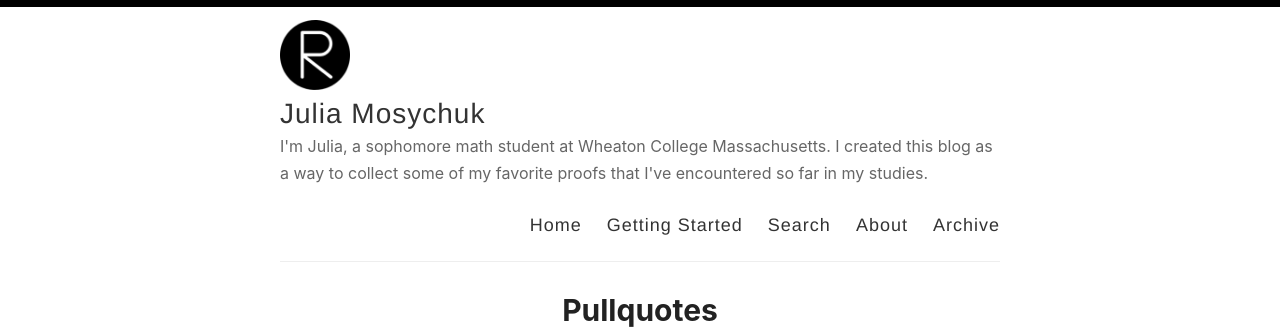
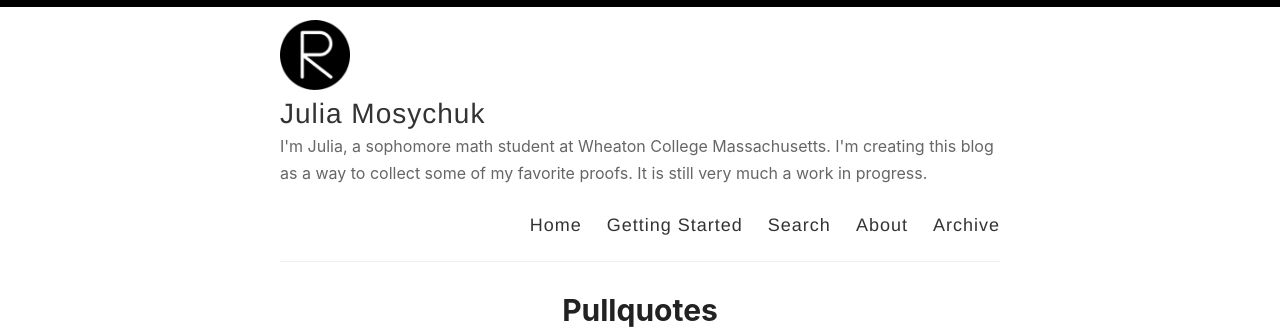
Before and after one commit to juliamosychuk/juliamosychuk.github.io, a Jekyll site: the page built from index.html, in a window 1280 px wide and 900 px high. Shown: the top 329 px of the window. Built offline with Jekyll 4.4.1, drawn with Linux system fonts in a browser that asks for light colours; the list of posts is cut into pages by our own code.

Commit message:
Update _config.yml

```diff
--- a/_config.yml
+++ b/_config.yml
@@ -9,7 +9,7 @@ name: Julia Mosychuk
 author: Julia Mosychuk
 
 # Short bio or description (displayed in the header)
-description: I'm Julia, a sophomore math student at Wheaton College Massachusetts. I created this blog as a way to collect some of my favorite proofs that I've encountered so far in my studies.
+description: I'm Julia, a sophomore math student at Wheaton College Massachusetts. I'm creating this blog as a way to collect some of my favorite proofs. It is still very much a work in progress.
 
 # URL of your avatar or profile pic (you could use your GitHub profile pic)
 avatar: /images/reverie.png
```
